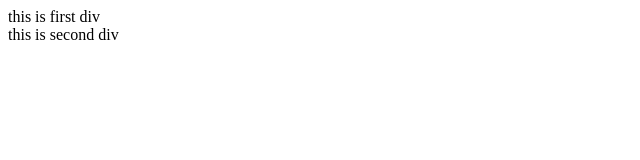
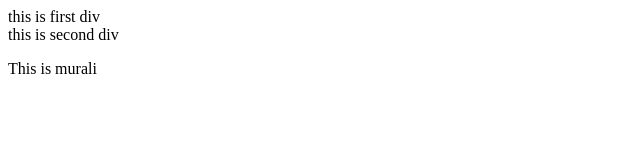
Before and after one commit to asr8320/CssPractice, a plain HTML site: page index.html in a window 1280 px wide. Shown: the whole page, without its empty margins (0-640 px from the left). Drawn offline with Linux system fonts and the light colour scheme.

Commit message:
Update index.html
add to this murali

```diff
--- a/index.html
+++ b/index.html
@@ -5,6 +5,7 @@
         </div>
         <div>
             this is second div
+            <p>This is murali</p>
         </div>
     </body>
 
```
